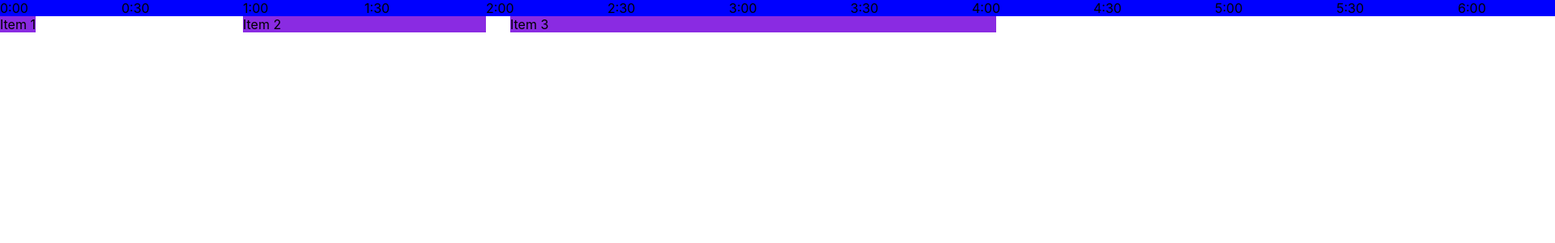
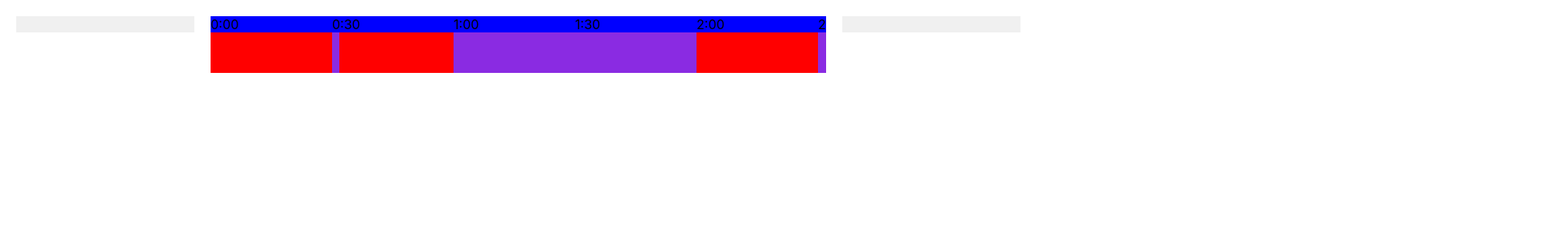
Before and after one commit to Eshdel/corporate-television-diplom, a React (Create React App) app: page / in a window 1280 px wide. Shown: the top 300 px of the page at 81% size, 1920 px wide, since content can reach past the window. Built offline with nearby package versions, Linux system fonts and the light colour scheme.

Commit message:
Fix position items on scrollbar

```diff
--- a/src/App.css
+++ b/src/App.css
@@ -1,31 +1,30 @@
-.App {
+/* Стили для контейнера App */
+.container {
   display: flex;
-  flex-direction: column;
-  align-items: flex-start;
+  flex-direction: row; /* Располагаем элементы в строку */
+  align-items: flex-start; /* Выравниваем по верхнему краю */
+  padding: 20px; /* Добавим немного отступов */
+  overflow-x: auto; /* Включаем горизонтальный скролл */
 }
 
-.scroll-container {
-  display: flex;
-  height: 200px;
+/* Стили для дочернего элемента .list-item-holder */
+.list-item-holder {
+  width: 200px; /* Фиксированная ширина */
+  background-color: #f0f0f0; /* Цвет фона для наглядности */
+  padding: 10px; /* Добавим отступы внутри элемента */
+  margin-right: 20px; /* Отступ справа между элементами */
 }
 
-.scroll-bar {
-  overflow-x: auto;
-  overflow-y: hidden;
-  flex: 1;
-  white-space: nowrap;
+/* Стили для дочернего элемента .timeline-holder */
+.timeline-holder {
+  flex: 1; /* Займет все доступное пространство */
+  overflow-x: auto; /* Включаем горизонтальный скролл */
 }
 
-.hour,
-.appointment {
-  display: inline-block;
-  padding: 5px;
-  border: 1px solid #ccc;
-  margin-right: 5px;
-  position: absolute;
-  background: rgba(0, 0, 0, 0.1);
+/* Стили для дочернего элемента .item-option-holder */
+.item-option-holder {
+  width: 200px; /* Фиксированная ширина */
+  background-color: #f0f0f0; /* Цвет фона для наглядности */
+  padding: 10px; /* Добавим отступы внутри элемента */
+  margin-left: 20px; /* Отступ слева между элементами */
 }
-
-.appointment {
-  background: lightblue;
-}
--- a/src/Timeline/Timeline.css
+++ b/src/Timeline/Timeline.css
@@ -6,7 +6,7 @@
 
 .time-labels-wrapper  {
     display: flex;
-    grap:32px;
+    gap:0px;
      overflow-x: auto;
      scrollbar-color: transparent transparent;
      user-select: none;
@@ -14,7 +14,7 @@
 }
 .items-content-wrapper {
     display: flex;
-    grap:32px;
+    gap:0px;
     overflow-x: auto;
     scrollbar-color: transparent transparent;
     user-select: none;
--- a/src/Timeline/Timeline.jsx
+++ b/src/Timeline/Timeline.jsx
@@ -16,9 +16,9 @@ const Timeline = () => {
   const [contentWidth, setContentWidth] = useState(0);
 
   const items = [
-    { name: 'Item 1', startTime: '0', duration: '0.03125'},
+    { name: 'Item 1', startTime: '0.5', duration: '0.03125'},
     { name: 'Item 2', startTime: '1', duration: '1'},
-    { name: 'Item 3', startTime: '2.1', duration: '2'}
+    { name: 'Item 3', startTime: '2.5', duration: '2'}
   ];
 
   const handleMouseDown = (e, item) => {
@@ -112,8 +112,14 @@ const Timeline = () => {
     updateScale();
   }, [zoomMod]); // вызываем updateScale при изменении zoomMod
 
-  function getItemReact(item) {
-    return {name: item.name, left: item.startTime * widthLabels * scale, width: item.duration * widthLabels * scale}
+  function getItemReact(item, indexItem) {
+    let left = item.startTime * widthLabels * scale;
+
+    for(let i = 0; i < indexItem; i++) {
+      left -= items[i].duration * widthLabels * scale
+    }
+
+    return {name: item.name, left: left, width: item.duration * widthLabels * scale};
   }
 
   // Обработчик события прокрутки
@@ -210,7 +216,7 @@ const Timeline = () => {
     const itemsReact = [];
 
     for (let i = 0; i < items.length; i++) {
-      const currentItem = getItemReact(items[i]);
+      const currentItem = getItemReact(items[i], i);
 
       // Определяем ширину и левый отступ для текущего элемента
       const itemWidth = parseFloat(currentItem.width); // Преобразуем ширину в число
@@ -222,12 +228,14 @@ const Timeline = () => {
         <div
           key={currentItem.name}
           className="item"
-          style={{ minWidth: `${itemWidth}px`,  left: `${itemLeft}px`, position: "absolute"}}
+          style={{ minWidth: `${itemWidth}px`, height: `50px`,  left: `${itemLeft}px`
+          , position: "relative"
+        }
+        }
           onMouseDown={(e) => handleMouseDown(e, currentItem)}
           onMouseMove={handleMouseMove}
           onMouseUp={handleMouseUp}
         >
-          {currentItem.name}
         </div>);
 
       itemsReact.push(itemElement); // Добавляем текущий элемент в список
```
